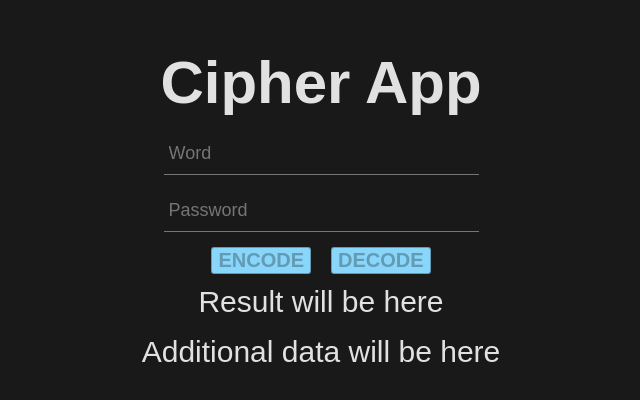
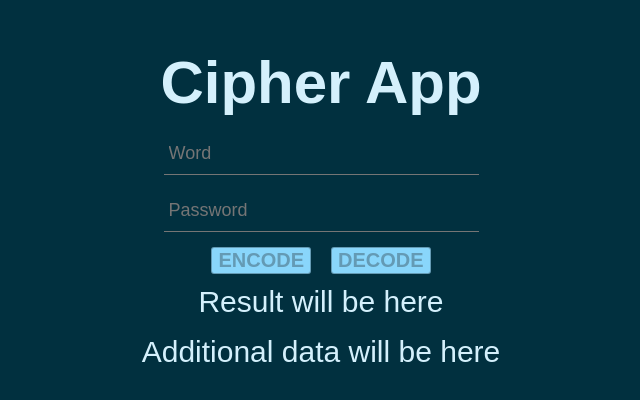
Before and after one commit to TsoyDanil/code_app, a React (Vite) app in the folder frontend/: page / in a window 1280 px wide. Shown: the part 194-594 px from the top of the page, without its empty margins (319-959 px from the left). Built offline with nearby package versions, Linux system fonts and the light colour scheme; a web font is replaced by a local one.

Commit message:
#1 changed styles of project. Added new font colors + changed bg to lighter color

```diff
--- a/frontend/src/index.css
+++ b/frontend/src/index.css
@@ -5,7 +5,7 @@
   font-size: 30px;
   color-scheme: light dark;
   color: rgba(255, 255, 255, 0.87);
-  background-color: #191919;
+  background-color: #01303f;
   font-synthesis: none;
   text-rendering: optimizeLegibility;
   -webkit-font-smoothing: antialiased;
@@ -16,6 +16,7 @@
 body{
   margin: 0;
   padding: 0;
+  color: #d4f0fc;
 }
 
 button{
```
